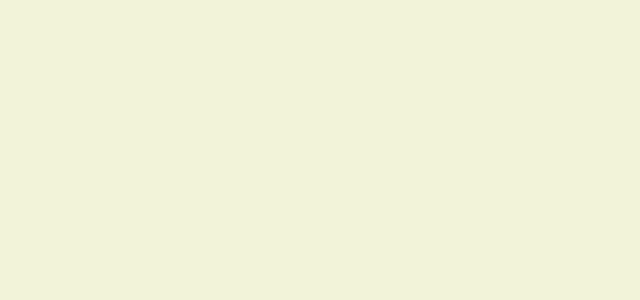
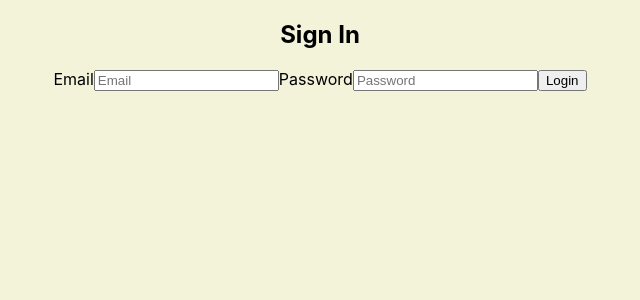
Before and after one commit to zainabsirajo50/Echo-Alert, a React (Create React App) app: page /login in a window 1280 px wide. Before the commit this address had no page. Shown: the top 300 px of the page, without its empty margins (320-960 px from the left). Built offline with nearby package versions, Linux system fonts and the light colour scheme.

Commit message:
Login page set up. Ready for formatting

```diff
--- a/src/App.js
+++ b/src/App.js
@@ -1,5 +1,6 @@
 import { BrowserRouter as Router, Route, Routes } from 'react-router-dom';
 import Home from './pages/Home.js';
+import Login from './pages/Login.js';
 import './styles/Home.css';
 import './App.css';
 
@@ -9,6 +10,7 @@ function App() {
         <Router>
           <Routes>
             <Route path="/" element={<Home />} />
+            <Route path="/login" element={<Login />} />
           </Routes>
         </Router>
     </div>
--- a/src/pages/Home.js
+++ b/src/pages/Home.js
@@ -5,11 +5,11 @@ function Home() {
     return (
         <div className='header'>
           <h1>Eco-Alert</h1>
-          <Link to="/Login-Page">
+          <Link to="/Login">
             <button>Login</button>
           </Link>
 
-          <Link to="/SignUp-Page">
+          <Link to="/SignUp">
             <button>Sign Up</button>
           </Link>
 
--- /dev/null
+++ b/src/pages/Login.js
@@ -0,0 +1,34 @@
+import React, { useState } from 'react';
+
+function Login() {
+    const [email, setEmail] = useState('');
+    const [password, setPassword] = useState('');
+
+    return (
+      <div>
+        <h2>Sign In</h2>
+        <form>
+        <label>Email</label>
+        <input
+            name='email'
+            placeholder="Email"
+            type='email'
+            value={email}
+            required
+        />
+
+        <label>Password</label>
+        <input
+            name='password'
+            placeholder="Password"
+            type='password'
+            value={password}
+            required
+        />
+        <button type="submit">Login</button>
+        </form>
+      </div>
+    );
+  }
+
+  export default Login;
```
Also changed, not shown: src/styles/Login.css (added).
